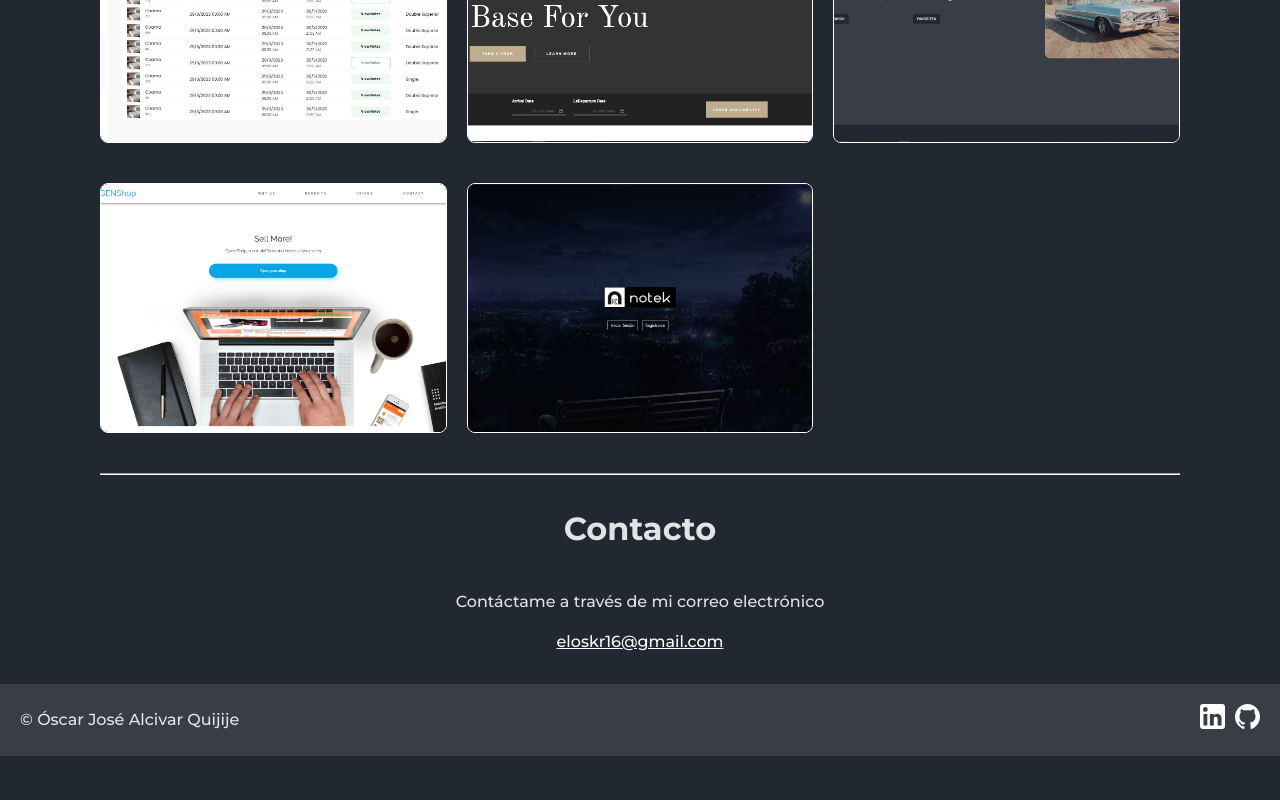
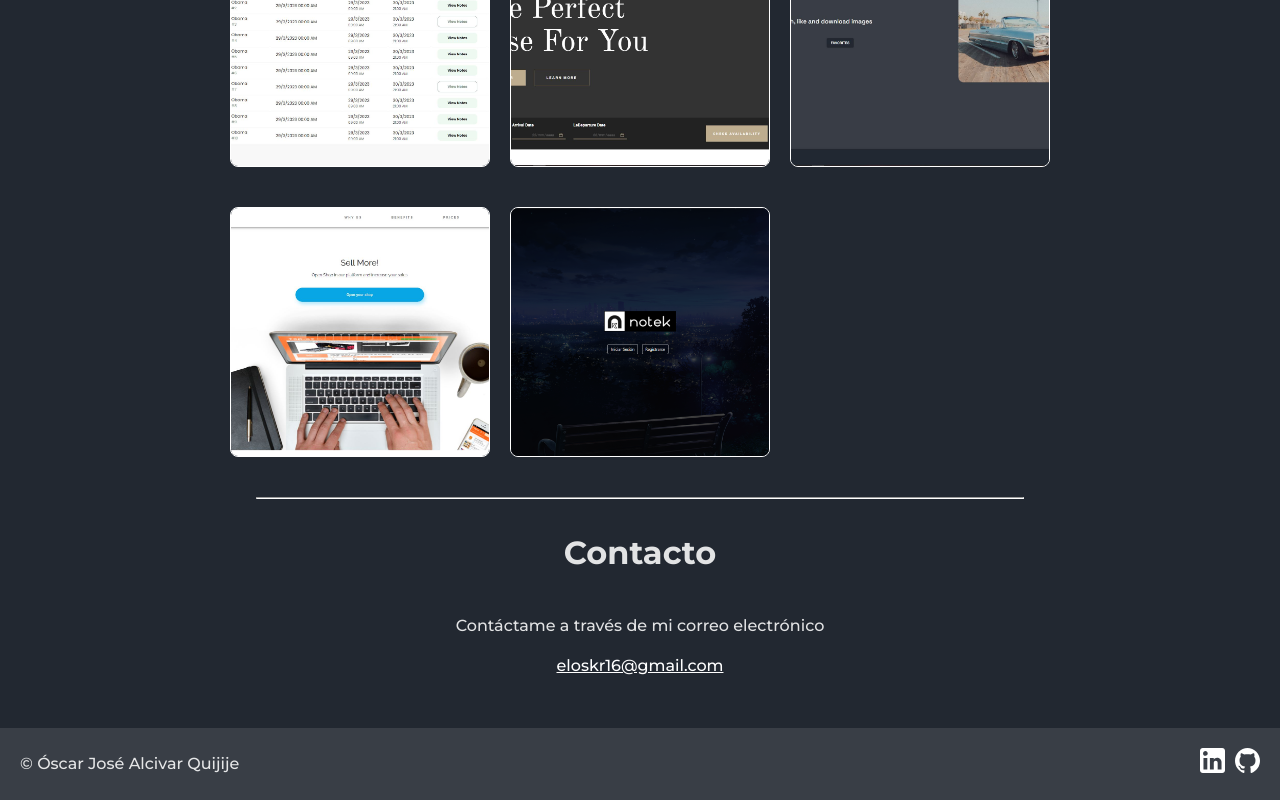
Before and after one commit to ElOsKr/portfolio, a React (Vite) app: page / in a window 1280 px wide. Shown: the part 1249-2049 px from the top of the page. Before the commit the page ends 2005 px from the top, so only its background shows below. Built offline with nearby package versions, Linux system fonts and the light colour scheme.

Commit message:
content more centered and footer fixed in desktop

```diff
--- a/src/App.css
+++ b/src/App.css
@@ -12,7 +12,7 @@
 @media only screen and (min-width: 1000px) {
 
   #root{
-    padding: 5% 100px 0 100px;
+    padding: 5% 20% 0;
   }
 
   hr{
--- a/src/components/Footer/FooterStyle.jsx
+++ b/src/components/Footer/FooterStyle.jsx
@@ -11,7 +11,11 @@
     padding: 20px;
 
     @media only screen and (min-width: 1000px) {
-        margin: 30px -100px 0 -100px;
+        position: absolute;
+        left: 0;
+        width: 100%;
+        margin: 0;
+        margin-top: 50px;
     }
 `
 
```
